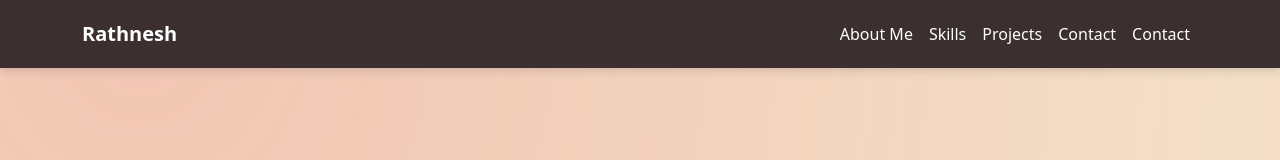
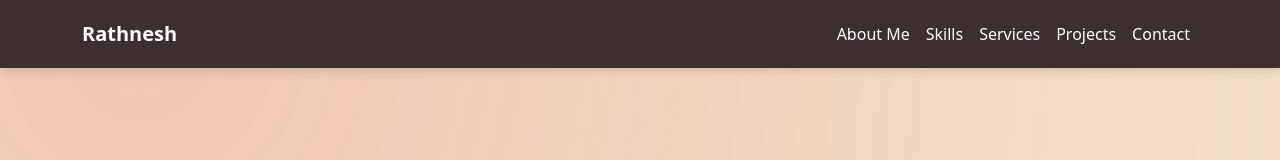
Before and after one commit to Rathnesh6/portfolio, a Next.js app: page / in a window 1280 px wide. Shown: the top 160 px of the page. Built offline with nearby package versions, Linux system fonts and the light colour scheme.

Commit message:
Fix seo  /Verc

```diff
--- a/pages/index.tsx
+++ b/pages/index.tsx
@@ -118,9 +118,10 @@ export default function Home() {
                   <Nav className="ms-auto">
                     <Nav.Link href="#about" className={styles.navLink} onClick={() => setExpanded(false)}>About Me</Nav.Link>
                     <Nav.Link href="#skills" className={styles.navLink} onClick={() => setExpanded(false)}>Skills</Nav.Link>
+                    <Nav.Link href="#services" className={styles.navLink} onClick={() => setExpanded(false)}>Services</Nav.Link>
                     <Nav.Link href="#projects" className={styles.navLink} onClick={() => setExpanded(false)}>Projects</Nav.Link>
                     <Nav.Link href="#contact" className={styles.navLink} onClick={() => setExpanded(false)}>Contact</Nav.Link>
-                    <Nav.Link href="#contact" className={styles.navLink} onClick={() => setExpanded(false)}>Contact</Nav.Link>
+
                   </Nav>
                 </Navbar.Collapse>
               </Container>
```
